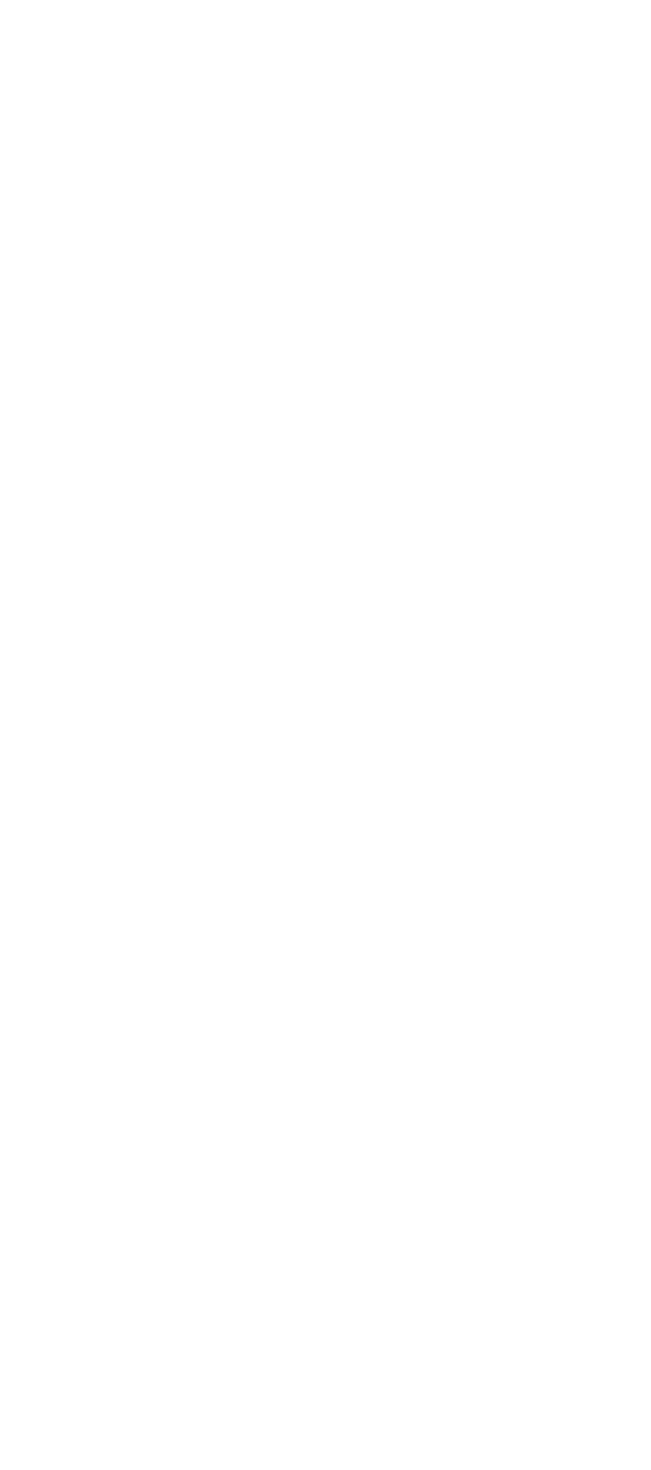
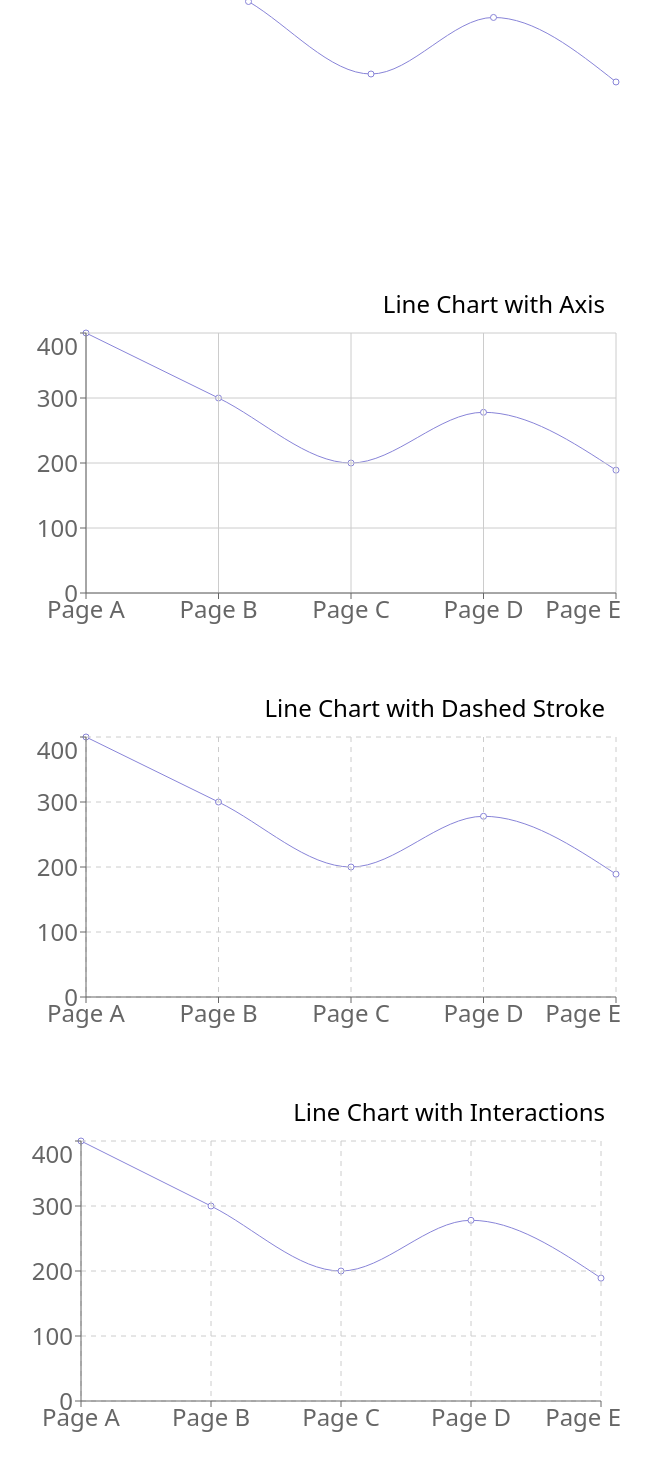
Before and after one commit to spaceofin/visualization, a React (Vite) app in the folder react-charts-practice/: page /recharts in a window 1280 px wide. Before the commit this address had no page. Shown: the part 372-1842 px from the top of the page, without its empty margins (43-694 px from the left). Before the commit the page ends 800 px from the top, so only its background shows below. Built offline with nearby package versions, Linux system fonts and the light colour scheme.

Commit message:
[react-charts-practice]feat: create /recharts page and renders LineCharts

```diff
--- a/react-charts-practice/package.json
+++ b/react-charts-practice/package.json
@@ -14,6 +14,7 @@
     "react": "^19.0.0",
     "react-dom": "^19.0.0",
     "react-router": "^7.5.3",
+    "recharts": "^2.15.3",
     "tailwindcss": "^4.1.5"
   },
   "devDependencies": {
--- a/react-charts-practice/src/components/Header.tsx
+++ b/react-charts-practice/src/components/Header.tsx
@@ -5,6 +5,7 @@ export default function Header() {
     <header className="bg-gray-200 px-16 py-6 text-2xl font-bold">
       <nav className="flex gap-12">
         <Link to="/">Home</Link>
+        <Link to="/recharts">Recharts</Link>
       </nav>
     </header>
   );
--- a/react-charts-practice/src/main.tsx
+++ b/react-charts-practice/src/main.tsx
@@ -4,6 +4,7 @@ import "./index.css";
 import App from "./App.tsx";
 import Header from "./components/Header.tsx";
 import { BrowserRouter, Route, Routes } from "react-router";
+import Recharts from "./pages/recharts/index.tsx";
 
 createRoot(document.getElementById("root")!).render(
   // <StrictMode>
@@ -11,6 +12,7 @@ createRoot(document.getElementById("root")!).render(
     <Header />
     <Routes>
       <Route path="/" element={<App />} />
+      <Route path="/recharts" element={<Recharts />} />
     </Routes>
   </BrowserRouter>
   // </StrictMode>
--- /dev/null
+++ b/react-charts-practice/src/pages/recharts/LineCharts.tsx
@@ -0,0 +1,81 @@
+import {
+  LineChart,
+  Line,
+  CartesianGrid,
+  XAxis,
+  YAxis,
+  Tooltip,
+} from "recharts";
+
+const data = [
+  { name: "Page A", uv: 400, pv: 2400, amt: 2400 },
+  { name: "Page B", uv: 300, pv: 1398, amt: 2210 },
+  { name: "Page C", uv: 200, pv: 9800, amt: 2290 },
+  { name: "Page D", uv: 278, pv: 3908, amt: 2000 },
+  { name: "Page E", uv: 189, pv: 4800, amt: 2181 },
+];
+
+const simpleLineChart = (
+  <LineChart width={500} height={300} data={data}>
+    <Line type="monotone" dataKey="uv" stroke="#8884d8" />
+  </LineChart>
+);
+
+const lineChartWithAxis = (
+  <LineChart width={600} height={300} data={data}>
+    <Line type="monotone" dataKey="uv" stroke="#8884d8" />
+    <CartesianGrid stroke="#ccc" />
+    <XAxis dataKey="name" />
+    <YAxis />
+  </LineChart>
+);
+
+const lineChartWithDashedStroke = (
+  <LineChart width={600} height={300} data={data}>
+    <Line type="monotone" dataKey="uv" stroke="#8884d8" />
+    <CartesianGrid stroke="#ccc" strokeDasharray="5 5" />
+    <XAxis dataKey="name" />
+    <YAxis />
+  </LineChart>
+);
+
+const lineChartWithInteractions = (
+  <LineChart
+    width={600}
+    height={300}
+    data={data}
+    margin={{ top: 5, right: 20, bottom: 5, left: 0 }}>
+    <Line type="monotone" dataKey="uv" stroke="#8884d8" />
+    <CartesianGrid stroke="#ccc" strokeDasharray="5 5" />
+    <XAxis dataKey="name" />
+    <YAxis />
+    <Tooltip />
+  </LineChart>
+);
+
+export default function LineCharts() {
+  return (
+    <div className="flex flex-col w-[600px] items-end gap-16 text-2xl">
+      <div>
+        <h2 className="flex justify-end mb-2 pr-4">Simple Line Chart</h2>
+        {simpleLineChart}
+      </div>
+      <div>
+        <h2 className="flex justify-end mb-2 pr-4">Line Chart with Axis</h2>
+        {lineChartWithAxis}
+      </div>
+      <div>
+        <h2 className="flex justify-end mb-2 pr-4">
+          Line Chart with Dashed Stroke
+        </h2>
+        {lineChartWithDashedStroke}
+      </div>
+      <div>
+        <h2 className="flex justify-end mb-2 pr-4">
+          Line Chart with Interactions
+        </h2>
+        {lineChartWithInteractions}
+      </div>
+    </div>
+  );
+}
--- /dev/null
+++ b/react-charts-practice/src/pages/recharts/index.tsx
@@ -0,0 +1,10 @@
+import LineCharts from "./LineCharts";
+
+export default function Recharts() {
+  return (
+    <div className="flex flex-col py-14 px-16 gap-20">
+      <h1 className="text-4xl font-bold text-slate-800 pl-10">ReCharts</h1>
+      <LineCharts />
+    </div>
+  );
+}
```
Also changed, not shown: 1 other file (tests, documents, lock files or other folders).
